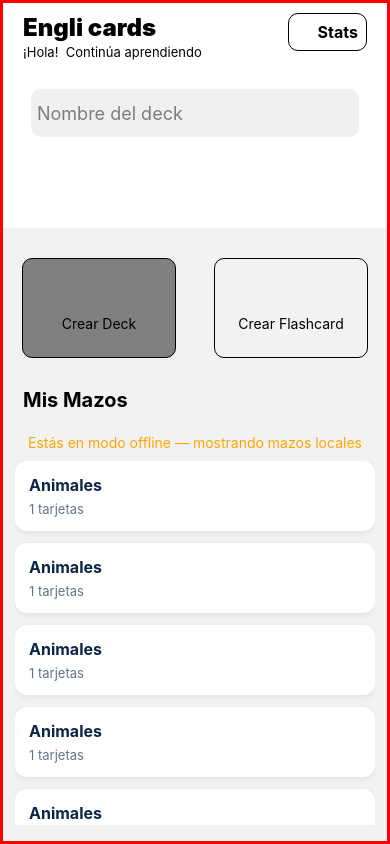
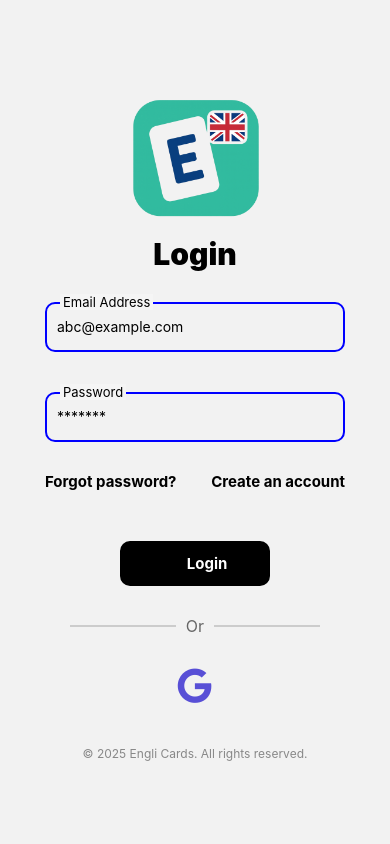
Before and after one commit to Jaison-Rico/Engli-Cards-Frontend, a React Native app: screen / in a window 390 px wide. Built offline with nearby package versions, Linux system fonts and the light colour scheme; some icons are missing.

Commit message:
initial ruteName -> Home

```diff
--- a/src/navigation/AppNavigator.js
+++ b/src/navigation/AppNavigator.js
@@ -13,7 +13,7 @@ const Stack = createNativeStackNavigator();
 export default function AppNavigator(){
     return(
         <NavigationContainer>
-            <Stack.Navigator initialRouteName="MainScreen">
+            <Stack.Navigator initialRouteName="Home">
                 <Stack.Screen name="Home" component={HomeScreen} options={{ headerShown: false }} />
                 <Stack.Screen name="Login" component={LoginScreen} options={{ headerShown: false }} />
                 <Stack.Screen name="Register" component={RegisterScreen} options={{ headerShown: false }} />
```
